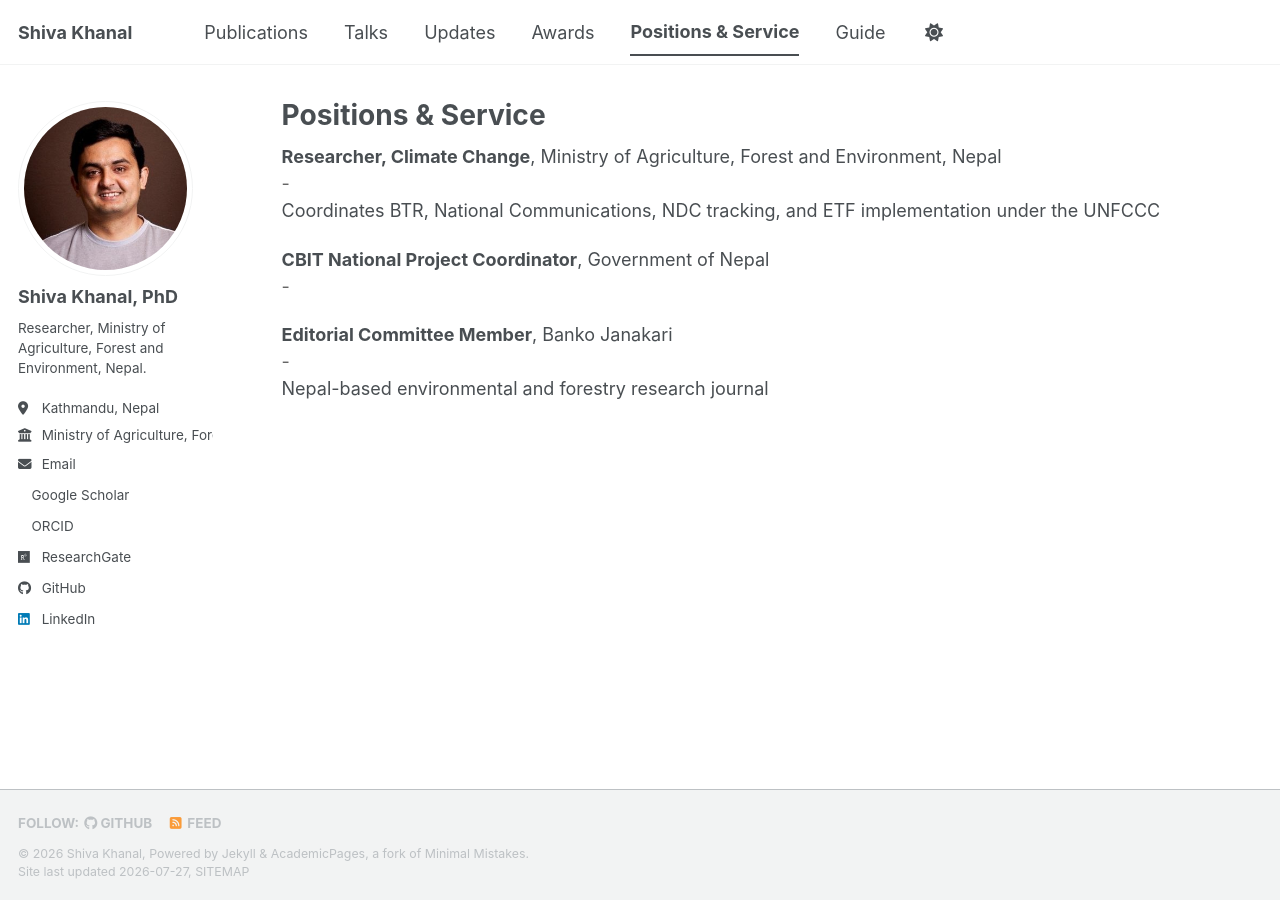
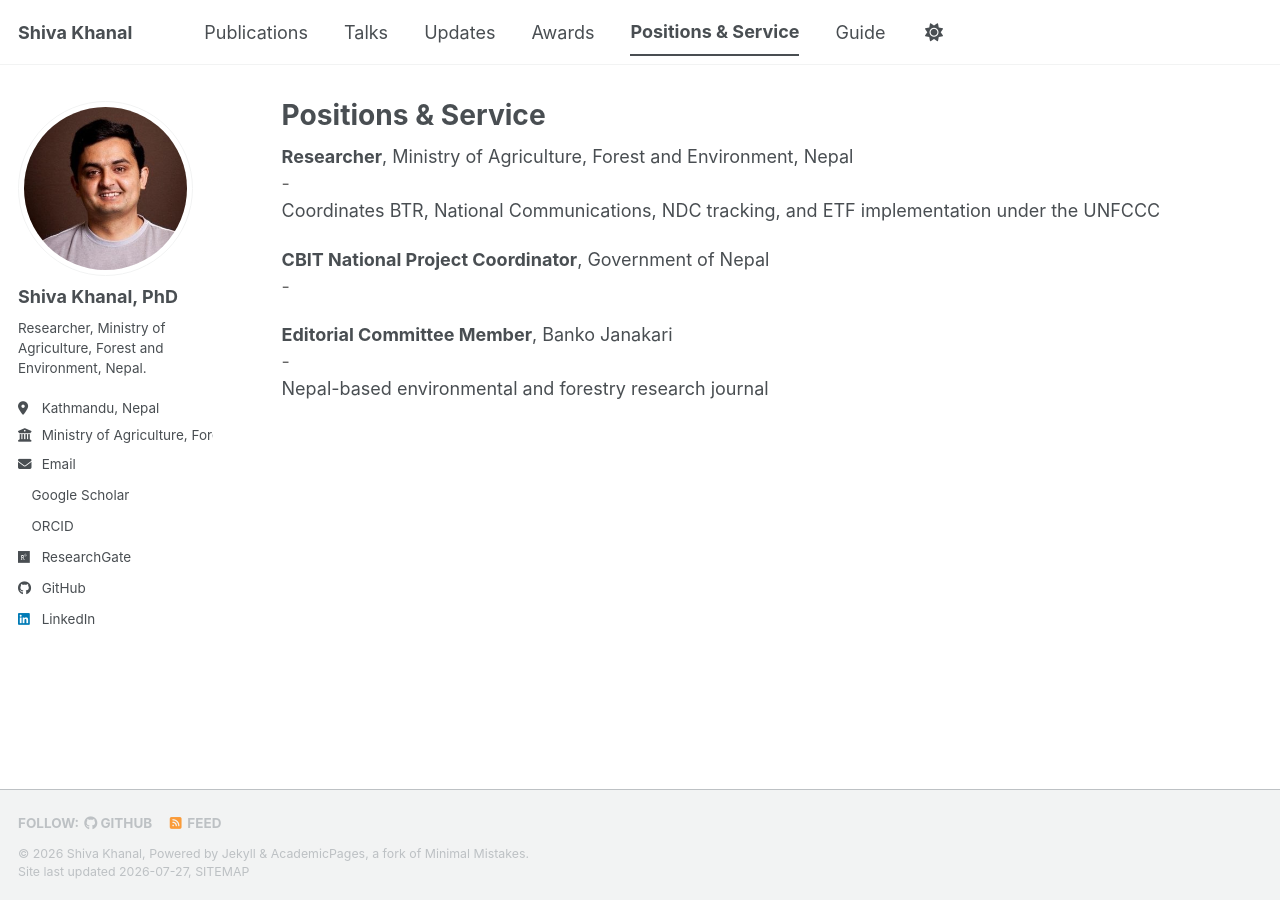
Before and after one commit to shivakhanal/shivakhanal.github.io, a Jekyll site: the page built from _pages/positions.md, in a window 1280 px wide. Built offline with Jekyll 4.4.1, drawn with Linux system fonts in a browser that asks for light colours; a style sheet for code colours, icons or effects is not loaded.

Commit message:
position

```diff
--- a/_data/positions.yml
+++ b/_data/positions.yml
@@ -1,5 +1,5 @@
 # Add one entry per role, current roles first.
-- title: "Researcher, Climate Change"
+- title: "Researcher"
   organization: "Ministry of Agriculture, Forest and Environment, Nepal"
   start: ""
   end: ""
```
